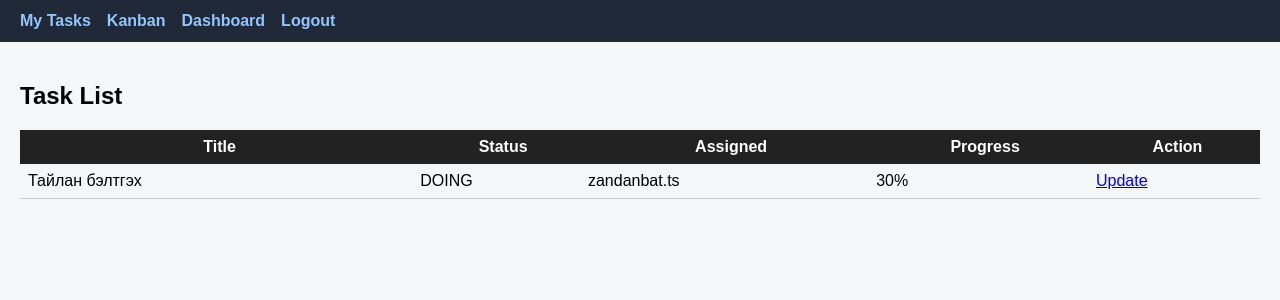
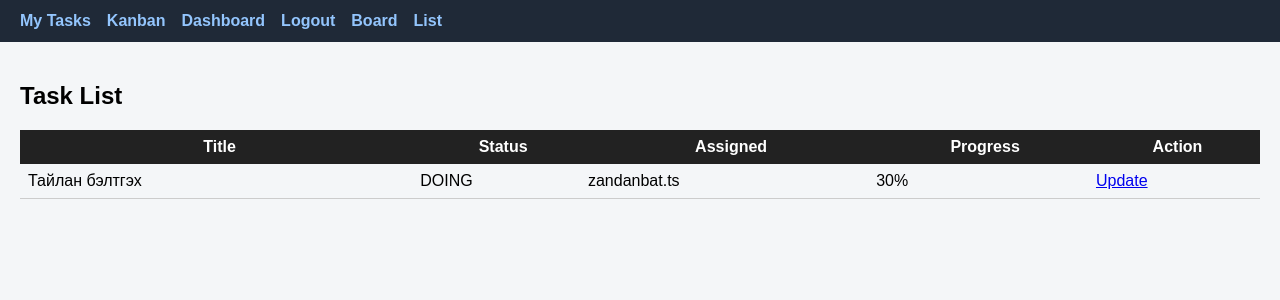
Before and after one commit to Zanda11/Workflow-Dashboard, a Django app: page /list/ in a window 1280 px wide. Shown: the top 300 px of the page. Run offline with Django 5.2, Linux system fonts and the light colour scheme; a user stored in the database is signed in; data comes from the database, SQL or seed files in the repository.

Commit message:
Update base navigation (add List view)

```diff
--- a/tasks/templates/tasks/base.html
+++ b/tasks/templates/tasks/base.html
@@ -35,6 +35,8 @@
     <a href="/kanban/">Kanban</a>
     <a href="/dashboard/">Dashboard</a>
     <a href="/admin/logout/">Logout</a>
+    <a href="/tasks/board/">Board</a>
+    <a href="/tasks/list/">List</a>
 </header>
 
 <div class="container">
```
